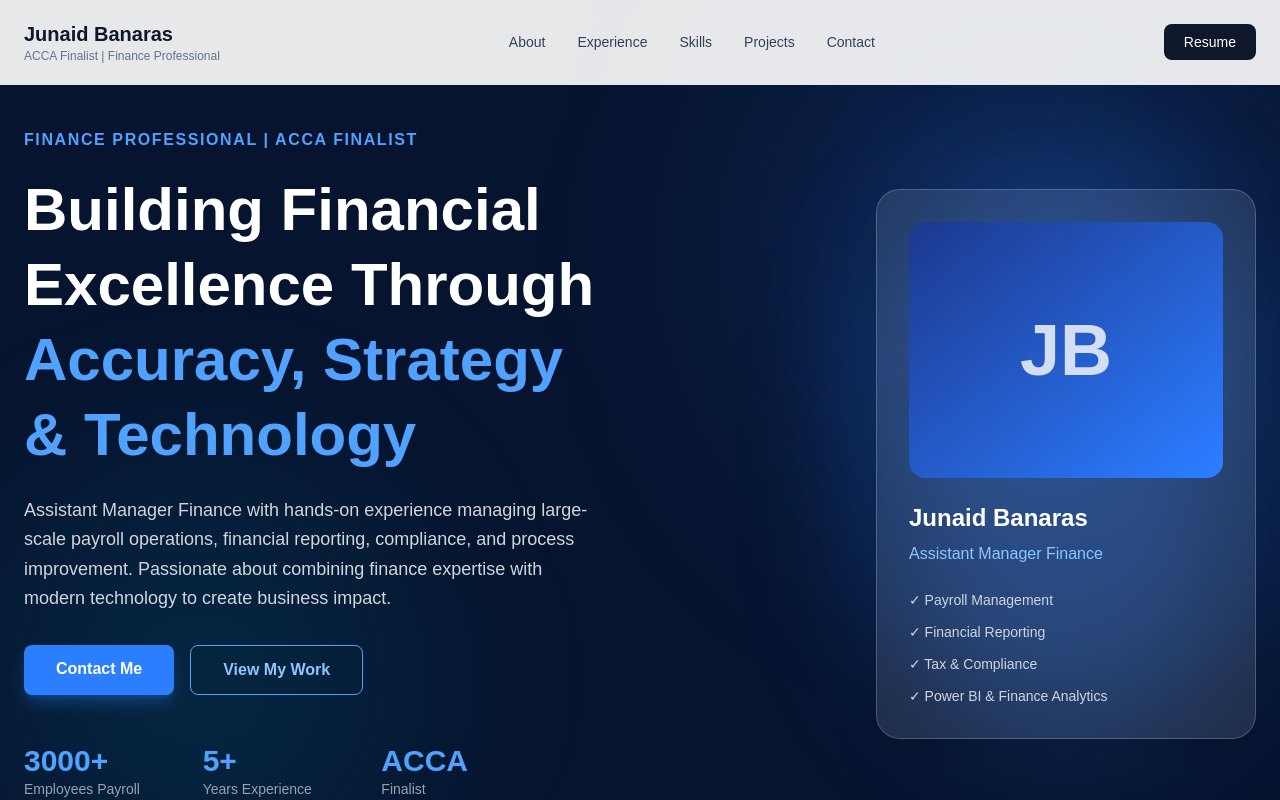
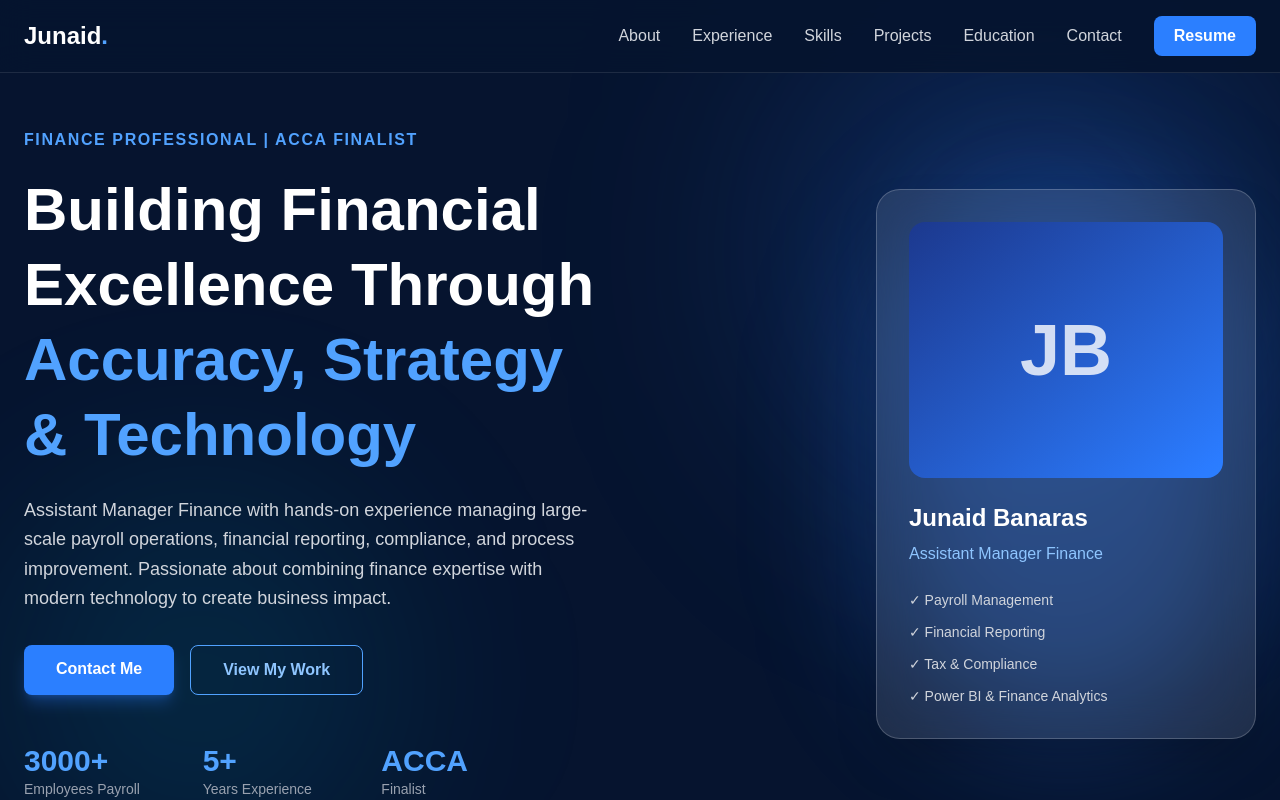
Before and after one commit to junaidraja8994-ai/acca-portfolio, a Next.js app: page / in a window 1280 px wide. Shown: the top 800 px of the page. Built offline with nearby package versions, Linux system fonts and the light colour scheme.

Commit message:
Improve professional navbar design

```diff
--- a/components/Navbar.tsx
+++ b/components/Navbar.tsx
@@ -1,49 +1,100 @@
+"use client";
+
+import { useState } from "react";
+
 export default function Navbar() {
+    const [open, setOpen] = useState(false);
+
+    const links = [
+        { name: "About", href: "#about" },
+        { name: "Experience", href: "#experience" },
+        { name: "Skills", href: "#skills" },
+        { name: "Projects", href: "#projects" },
+        { name: "Education", href: "#education" },
+        { name: "Contact", href: "#contact" },
+    ];
+
     return (
-        <nav className="fixed top-0 z-50 w-full border-b border-slate-200 bg-white/90 backdrop-blur">
-            <div className="mx-auto flex max-w-7xl items-center justify-between px-6 py-5">
+        <nav className="fixed top-0 w-full z-50 bg-[#06142f]/90 backdrop-blur-lg border-b border-white/10">
 
-                {/* Logo */}
-                <div>
-                    <h1 className="text-xl font-bold text-slate-900">
-                        Junaid Banaras
-                    </h1>
-                    <p className="text-xs text-slate-500">
-                        ACCA Finalist | Finance Professional
-                    </p>
+            <div className="container mx-auto px-6 py-4 flex items-center justify-between">
+
+                <a
+                    href="#"
+                    className="text-2xl font-bold text-white"
+                >
+                    Junaid<span className="text-blue-400">.</span>
+                </a>
+
+
+                {/* Desktop Menu */}
+                <div className="hidden md:flex items-center gap-8">
+
+                    {links.map((link) => (
+                        <a
+                            key={link.name}
+                            href={link.href}
+                            className="text-gray-300 hover:text-blue-400 transition font-medium"
+                        >
+                            {link.name}
+                        </a>
+                    ))}
+
+
+                    <a
+                        href="/Junaid-Banaras-Resume.pdf"
+                        target="_blank"
+                        className="px-5 py-2 rounded-lg bg-blue-500 hover:bg-blue-600 transition text-white font-semibold"
+                    >
+                        Resume
+                    </a>
+
                 </div>
 
 
-                {/* Menu */}
-                <div className="hidden gap-8 text-sm font-medium text-slate-700 md:flex">
-                    <a href="#about" className="hover:text-blue-700">
-                        About
+                {/* Mobile Button */}
+                <button
+                    onClick={() => setOpen(!open)}
+                    className="md:hidden text-white text-3xl"
+                >
+                    ☰
+                </button>
+
+
+            </div>
+
+
+            {/* Mobile Menu */}
+            {open && (
+
+                <div className="md:hidden bg-[#06142f] px-6 pb-6">
+
+                    {links.map((link) => (
+
+                        <a
+                            key={link.name}
+                            href={link.href}
+                            onClick={() => setOpen(false)}
+                            className="block py-3 text-gray-300 hover:text-blue-400"
+                        >
+                            {link.name}
+                        </a>
+
+                    ))}
+
+
+                    <a
+                        href="/Junaid-Banaras-Resume.pdf"
+                        target="_blank"
+                        className="inline-block mt-3 px-5 py-2 rounded-lg bg-blue-500 text-white font-semibold"
+                    >
+                        Resume
                     </a>
 
-                    <a href="#experience" className="hover:text-blue-700">
-                        Experience
-                    </a>
-
-                    <a href="#skills" className="hover:text-blue-700">
-                        Skills
-                    </a>
-
-                    <a href="#projects" className="hover:text-blue-700">
-                        Projects
-                    </a>
-
-                    <a href="#contact" className="hover:text-blue-700">
-                        Contact
-                    </a>
                 </div>
 
+            )}
 
-                {/* Button */}
-                <button className="rounded-lg bg-slate-900 px-5 py-2 text-sm font-medium text-white hover:bg-slate-700">
-                    Resume
-                </button>
-
-            </div>
         </nav>
     );
 }
```
